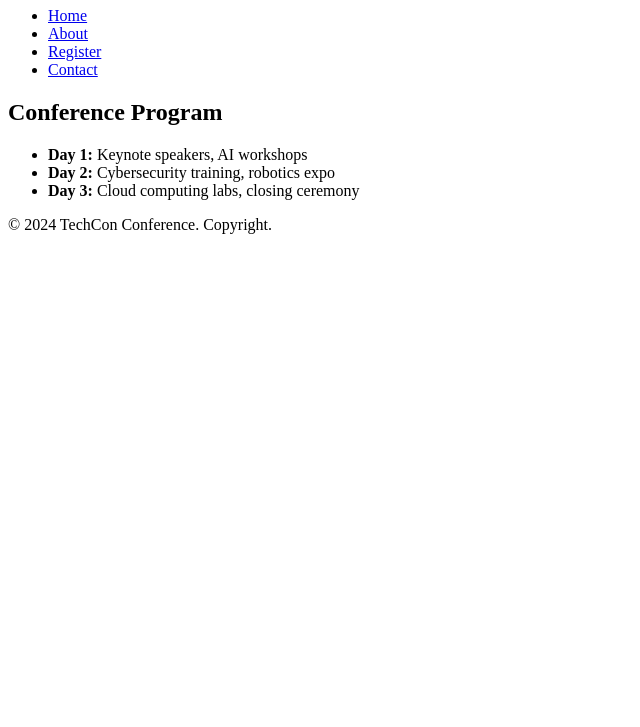
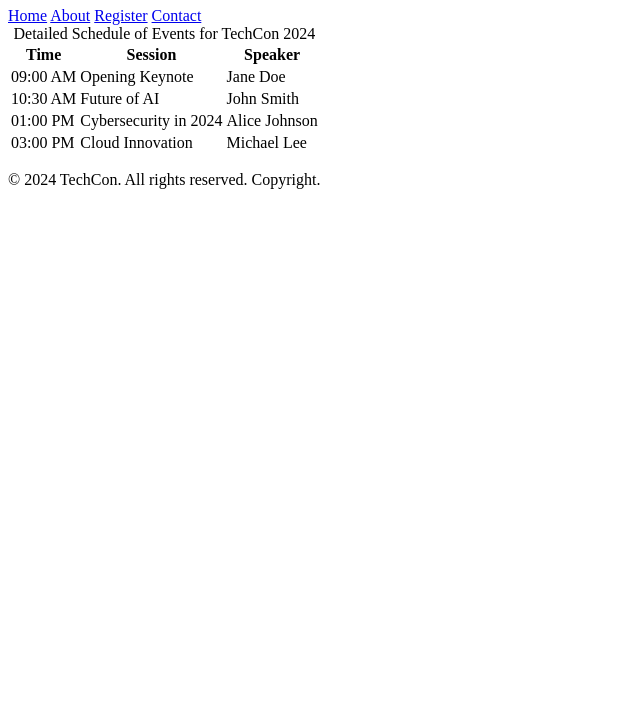
Before and after one commit to garisonmike/TechCon_HTML, a plain HTML site: page schedule.html in a window 1280 px wide. Shown: the part 73-800 px from the top of the page, without its empty margins (0-640 px from the left). Drawn offline with Linux system fonts and the light colour scheme.

Commit message:
schedule.html

```diff
--- a/schedule.html
+++ b/schedule.html
@@ -2,34 +2,56 @@
 <html lang="en">
 <head>
   <meta charset="UTF-8">
-    <meta name="viewport" content="width=device-width, initial-scale=1.0">
-    <title>Schedule - TechCon 2024</title>
+  <title>Schedule for TechCon 2024</title>
 </head>
 <body>
-
   <header>
-    <h1>TechCon 2024 Schedule</h1>
+    <h1>Schedule for TechCon 2024</h1>
     <nav>
-        <ul>
-            <li><a href="index.html">Home</a></li>
-            <li><a href="about.html">About</a></li>
-            <li><a href="register.html">Register</a></li>
-            <li><a href="contact.html">Contact</a></li>
-        </ul>
+      <a href="index.html">Home</a>
+      <a href="about.html">About</a>
+      <a href="register.html">Register</a>
+      <a href="contact.html">Contact</a>
     </nav>
   </header>
 
   <main>
-    <section>
-        <h2>Conference Program</h2>
-        <ul>
-            <li><strong>Day 1:</strong> Keynote speakers, AI workshops</li>
-            <li><strong>Day 2:</strong> Cybersecurity training, robotics expo</li>
-            <li><strong>Day 3:</strong> Cloud computing labs, closing ceremony</li>
-        </ul>
-    </section>
+    <table>
+      <caption>Detailed Schedule of Events for TechCon 2024</caption>
+      <thead>
+        <tr>
+          <th scope="col">Time</th>
+          <th scope="col">Session</th>
+          <th scope="col">Speaker</th>
+        </tr>
+      </thead>
+      <tbody>
+        <tr>
+          <td>09:00 AM</td>
+          <td>Opening Keynote</td>
+          <td>Jane Doe</td>
+        </tr>
+        <tr>
+          <td>10:30 AM</td>
+          <td>Future of AI</td>
+          <td>John Smith</td>
+        </tr>
+        <tr>
+          <td>01:00 PM</td>
+          <td>Cybersecurity in 2024</td>
+          <td>Alice Johnson</td>
+        </tr>
+        <tr>
+          <td>03:00 PM</td>
+          <td>Cloud Innovation</td>
+          <td>Michael Lee</td>
+        </tr>
+      </tbody>
+    </table>
   </main>
 
   <footer>
-    <p>© 2024 TechCon Conference. Copyright.</p>
+    <p>&copy; 2024 TechCon. All rights reserved. Copyright.</p>
   </footer>
+</body>
+</html>
```
Lines whose indentation alone changed are shown as unchanged.
